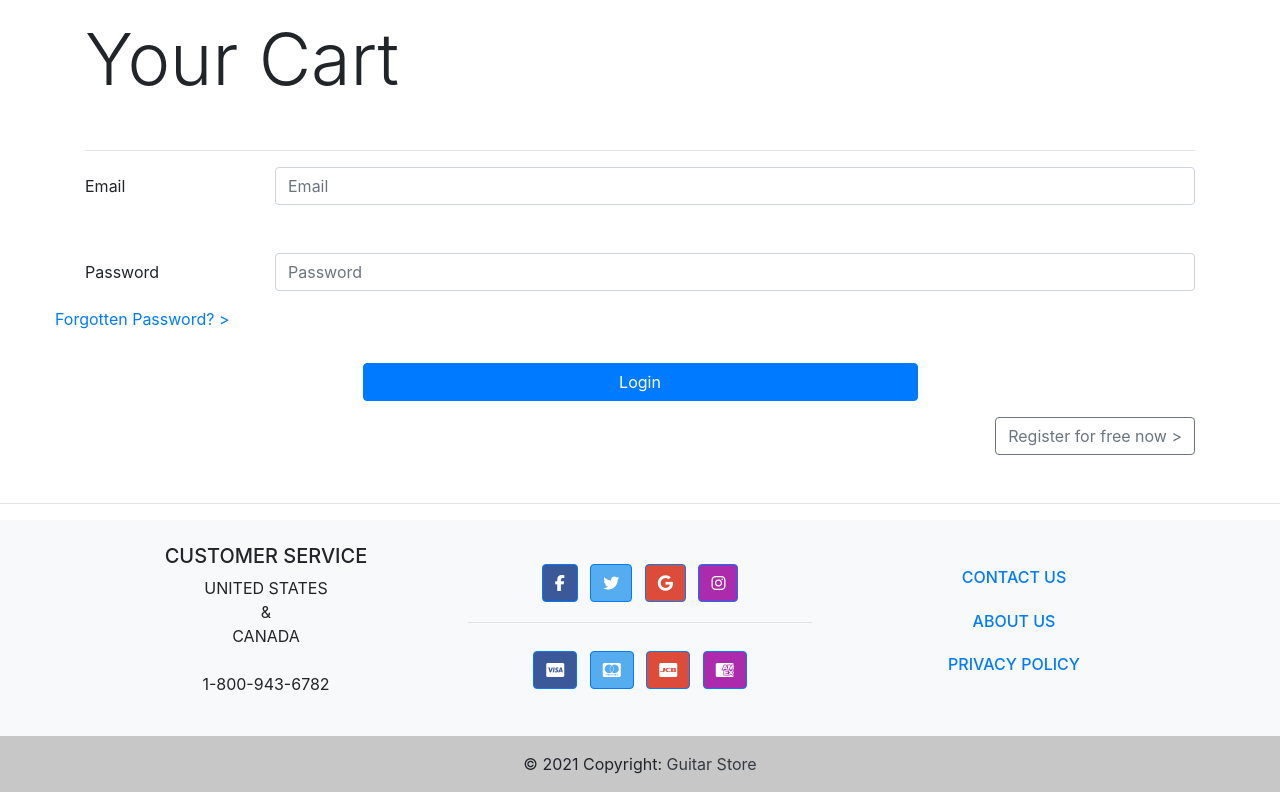
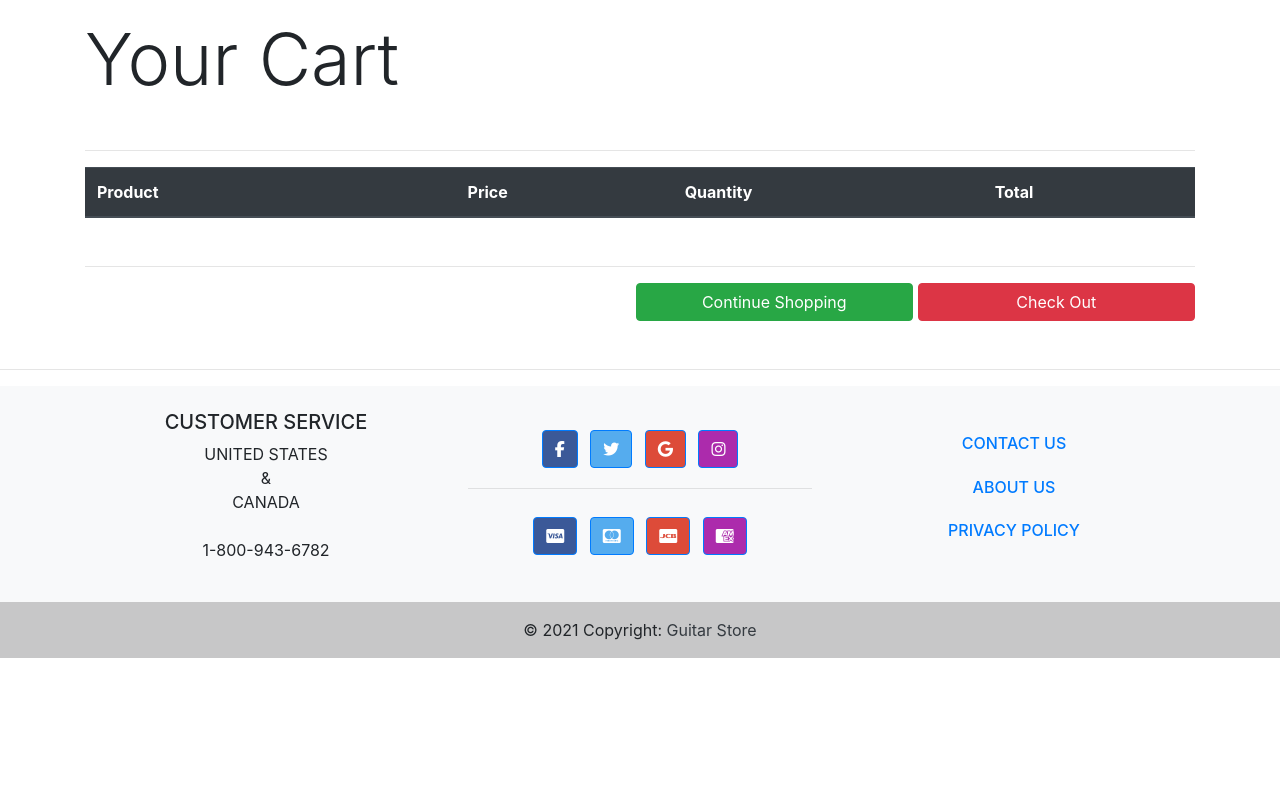
Before and after one commit to Ryosukemaki/Portfolio_GuitarECSite, a PHP site: page /cart.php in a window 1280 px wide. Shown: the part 104-896 px from the top of the page. After the commit the page ends 762 px from the top, so only its background shows below. Run offline with PHP 8.4, Linux system fonts and the light colour scheme; tables that the repository leaves empty or names only in its code hold one stand-in row (values such as "Sample post"); lists and menus that the app fills with data are empty; some libraries are stand-ins or nearby versions.

Commit message:
2021.06.28 I edited a lot.

```diff
--- a/cart.php
+++ b/cart.php
@@ -12,29 +12,44 @@
     <h1 class="display-3 mb-3">Your Cart</h1>
     <hr class="mt-5">
     <form action="Inc/login_inc.php" method="POST">
-        <div class="form-group row mb-5">
-          <label for="email" class="col-sm-2 col-form-label">Email</label>
-            <div class="col-sm-10">
-              <input type="email" class="form-control" id="email" name="email"placeholder="Email">
-            </div>
-        </div>
+        <table class="table">
+            <thead class="thead-dark">
+                <tr>
+                  <th scope="col">Product</th>
+                  <th scope="col"></th>
+                  <th scope="col">Price</th>
+                  <th scope="col">Quantity</th>
+                  <th scope="col">Total</th>
+                </tr>
+            </thead>
+            <tbody>
+<?php
+              $sql = "SELECT * FROM products WHERE id = 6;";
+              $result = $conn->query($sql);
 
-        <div class="form-group row">
-          <label for="password" class="col-sm-2 col-form-label">Password</label>
-            <div class="col-sm-10">
-              <input type="password" class="form-control" id="password" name="password" placeholder="Password">
-            </div>
-            <div class="form-group row mt-3">
-              <a href="">Forgotten Password? ></a>
-            </div>
-        </div>
+              if($result){
+                while($row = $result->fetch_assoc()){
+?>
+                <tr>
+                   <td><?php echo "<img width='400px' src='GuitarImage/".$row['Product_Image']." '>"; ?></td>
+                   <td><?php echo $row["Product_Name"];?></td>
+                   <td><?php echo $row["Price"];?></td>
+                   <td></td>
+                   <td></td>
+<?php
+                 }//While close ?>
+          </tbody>
+        </table>
+<?php
+                } else{
+                    echo "0 results";
+                }?>
 
-        <div class="form-group row">
-            <div class="col-sm-12 text-center">
-            <button type="submit" class="btn btn-primary w-50" name="login">Login</button>
-            </div>
-            <div class="col-sm-12 text-right mt-3">
-              <a type="submit" class="btn btn-outline-secondary" href="signup.php">Register for free now ></a>
+            <hr class="mt-5">
+        <div class="form-group row text-right">
+            <div class="col-sm-12 text-right">
+                <a type="submit" class="btn btn-success w-25" href="index.php">Continue Shopping</a>
+                <button type="submit" class="btn btn-danger w-25" name="login">Check Out</button>
             </div>
         </div>
 
--- a/header.php
+++ b/header.php
@@ -18,6 +18,16 @@
     width: 60%;
     left: 55%;
     bottom: 55%;
+    }
+
+    .product{
+      position: relative;
+    }
+
+    .product_warning{
+      position: absolute;
+      top: 20%;
+      opacity: 0.8;
     }
   </style>
 
```
Also changed, not shown: accessories.php (+9 -23 lines), acousticGuitar.php (+10 -25 lines), electricGuitar.php (+9 -23 lines), guitarStockPage.php (+23 -5 lines).
